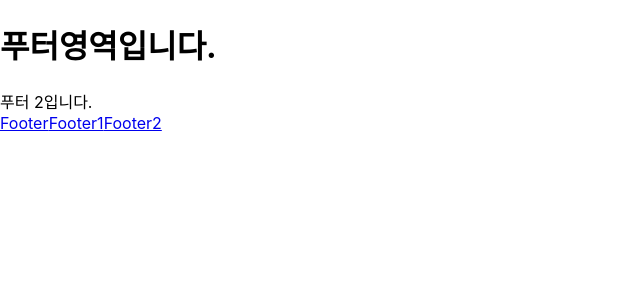
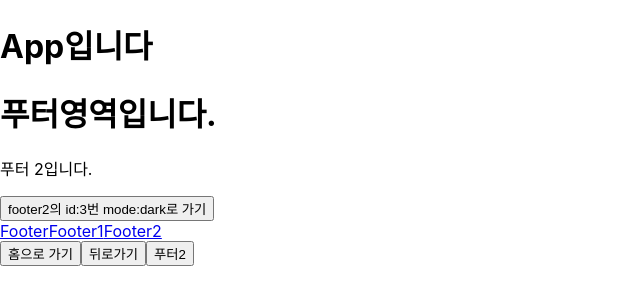
Before and after one commit to naehyun25/react_review, a React (Create React App) app: page /footer2 in a window 1280 px wide. Shown: the top 304 px of the page, without its empty margins (0-640 px from the left). Built offline with nearby package versions, Linux system fonts and the light colour scheme.

Commit message:
Review : useParams, useSearchParams, useNavigate

```diff
--- a/public/index.html
+++ b/public/index.html
@@ -13,7 +13,7 @@
 
     <link rel="manifest" href="%PUBLIC_URL%/manifest.json" />
 
-    <title>React Review</title>
+    <title>Review</title>
   </head>
   <body>
     <noscript>Hello React.</noscript>
--- a/src/App.js
+++ b/src/App.js
@@ -1,12 +1,15 @@
 import React from "react";
 import FooterIndex from "./reactrouterdom/FooterIndex";
 import { BrowserRouter} from "react-router-dom";
+import Navigate from "./reactrouterdom/Navigate";
 
 function App() {
 return(
   <>
+  <h1>App입니다</h1>
   <BrowserRouter>
-  <FooterIndex/>
+    <FooterIndex/>
+    <Navigate/>
   </BrowserRouter>
   </>
   )
--- a/src/reactrouterdom/Footer1.js
+++ b/src/reactrouterdom/Footer1.js
@@ -1,2 +1,11 @@
-const Footer1 = ()=>{return(<div>푸터 1입니다.</div>)}
+import {useParams} from "react-router-dom";
+const Footer1 = ()=>{
+    let {id} = useParams();
+    return(
+    <div>
+        <p>푸터 1입니다.</p>
+        <p>url에 입력된 내용은 "{id}"</p>
+    </div>
+    )
+};
 export default Footer1;
--- a/src/reactrouterdom/Footer2.js
+++ b/src/reactrouterdom/Footer2.js
@@ -1,2 +1,23 @@
-const Footer2 = ()=>{return(<div>푸터 2입니다.</div>)}
+import { useSearchParams } from "react-router-dom";
+
+const Footer2 = ()=>{
+    let [searchParams, setSearchParams]=useSearchParams();
+    let id = searchParams.get("id");
+    let mode = searchParams.get("mode");
+    console.log("id:",id,"mode:",mode)
+    return(
+    <div>
+        <p>푸터 2입니다.</p>
+        <button onClick={
+            setSearchParams({
+                id:3,
+                mode:"dark"
+            })
+        }>
+            footer2의 id:3번 mode:dark로 가기
+        </button>
+
+    </div>
+    )
+};
 export default Footer2;
--- a/src/reactrouterdom/FooterIndex.js
+++ b/src/reactrouterdom/FooterIndex.js
@@ -9,7 +9,7 @@ const FooterIndex = ()=>{
         <h1>푸터영역입니다.</h1>
         <Routes>
         <Route path="/FooterIndex/*" element={<FooterIndex/>}/>
-        <Route path="/footer1" element={<Footer1/>}/>
+        <Route path="/footer1/:id" element={<Footer1/>}/>
         <Route path="/footer2" element={<Footer2/>}/>
         </Routes>
         <Footerlink/>
--- a/src/reactrouterdom/Footerlink.js
+++ b/src/reactrouterdom/Footerlink.js
@@ -3,8 +3,8 @@ import {Link} from "react-router-dom";
 const Footerlink =() => {
     return(
         <>
-        <Link to={"/footerIndex"}>Footer</Link>
-        <Link to={"/footer1"}>Footer1</Link>
+        <Link to={"/FooterIndex/*"}>Footer</Link>
+        <Link to={"/footer1/:id"}>Footer1</Link>
         <Link to={"/footer2"}>Footer2</Link>
         </>
 
--- /dev/null
+++ b/src/reactrouterdom/Navigate.js
@@ -0,0 +1,21 @@
+import { useNavigate } from "react-router-dom";
+
+export default function Navigate(){
+    let navigate=useNavigate()
+    return(
+        <>
+        <button onClick={()=>{
+            navigate('/')
+        }}>
+            홈으로 가기
+        </button>
+        <button onClick={()=>{
+            navigate('-1')
+        }}>뒤로가기</button>
+        <button onClick={()=>{
+            navigate ('/footer2')
+        }}>푸터2</button>
+        </>
+
+    )
+}
```
Also changed, not shown: src/reactrouterdom/PathUi.js (+11 -11 lines).
